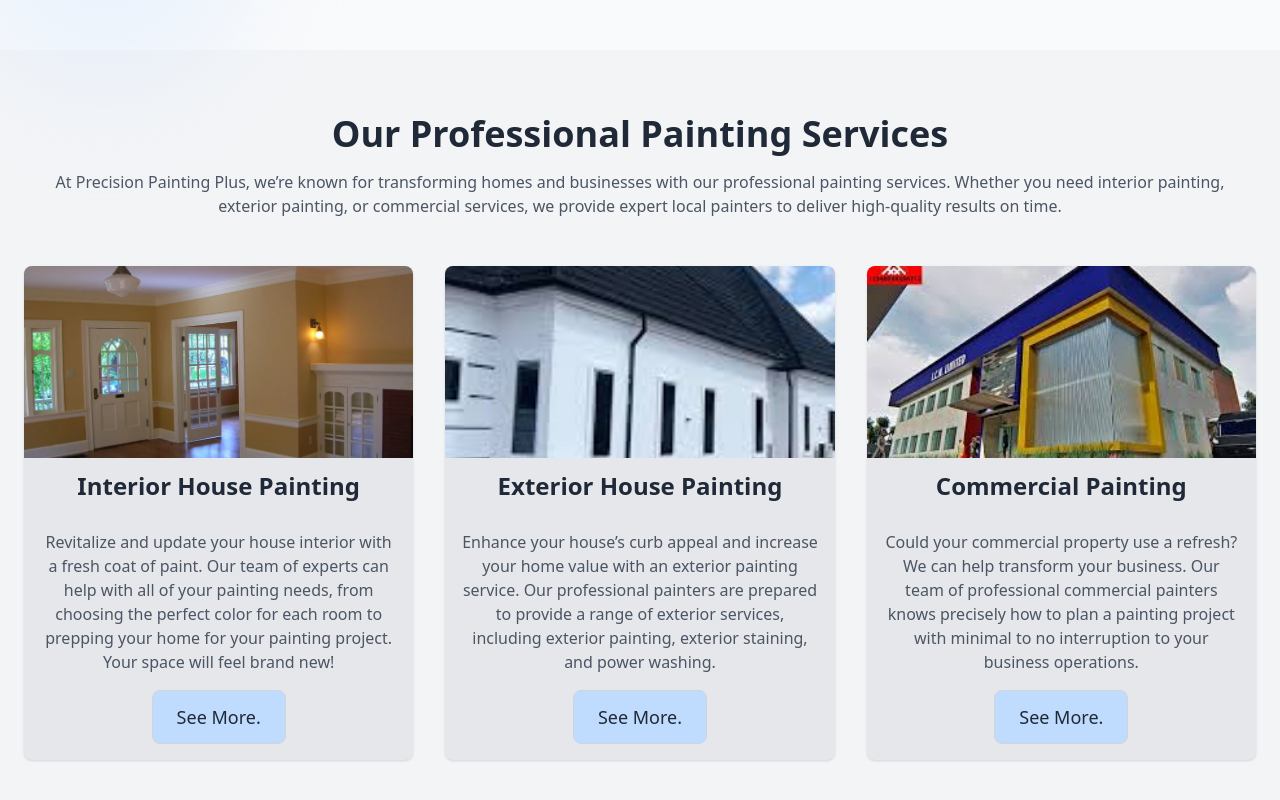
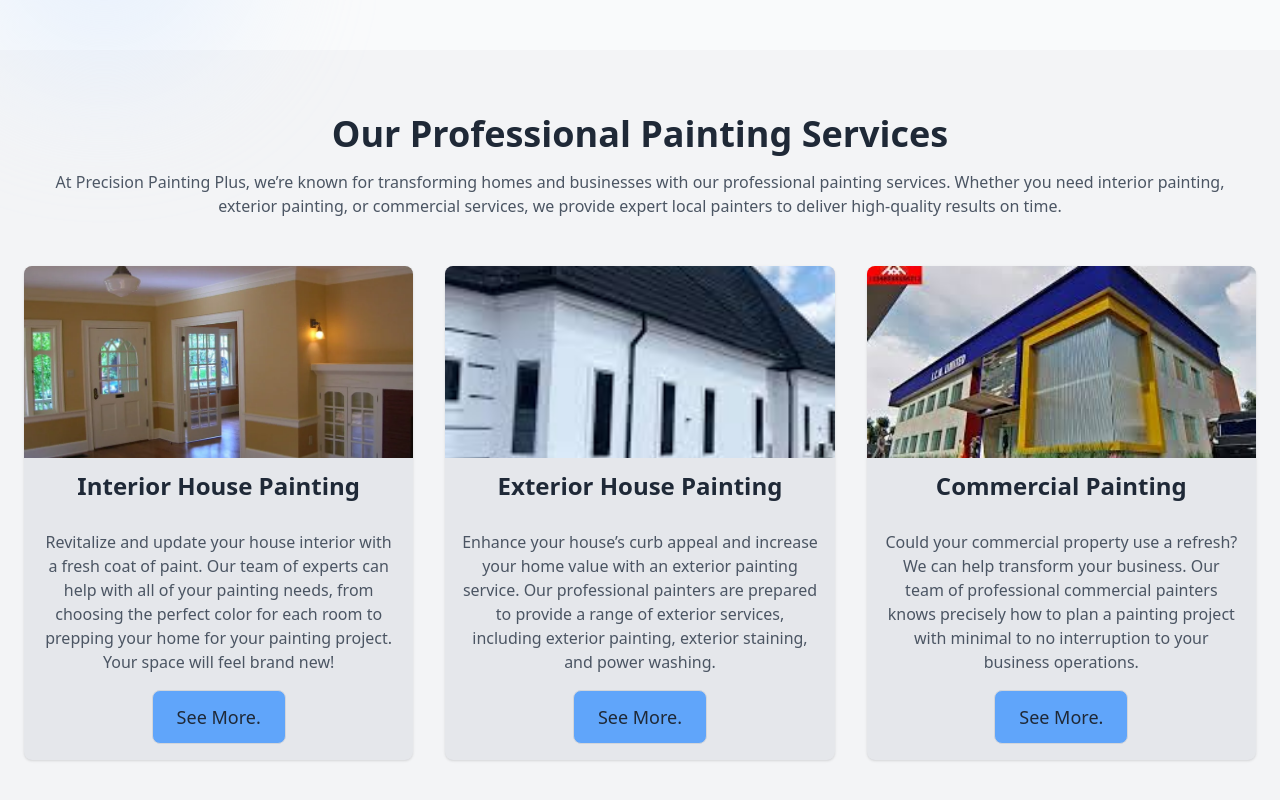
Before and after one commit to Mogle7Arkad/duniyaPaint, a React (Vite) app: page / in a window 1280 px wide. Shown: the part 529-1329 px from the top of the page. Built offline with nearby package versions, Linux system fonts and the light colour scheme.

Commit message:
edit the button color for better appearance and experience

```diff
--- a/src/components/ServicesSection.jsx
+++ b/src/components/ServicesSection.jsx
@@ -34,7 +34,7 @@ function ServicesSection() {
                 <p className="mt-4 text-gray-600 mb-4 px-4">
                   {service.description}
                 </p>
-                <button className="border bg-blue-200 border-gray-300 text-gray-800 hover:bg-gray-100 px-6 py-3 mb-4 text-lg rounded-lg transition-transform transform hover:scale-105">
+                <button className="border bg-blue-400 border-gray-300 text-gray-800 hover:bg-gray-100 px-6 py-3 mb-4 text-lg rounded-lg transition-transform transform hover:scale-105">
                   See More.
               </button>
               </div>
```
